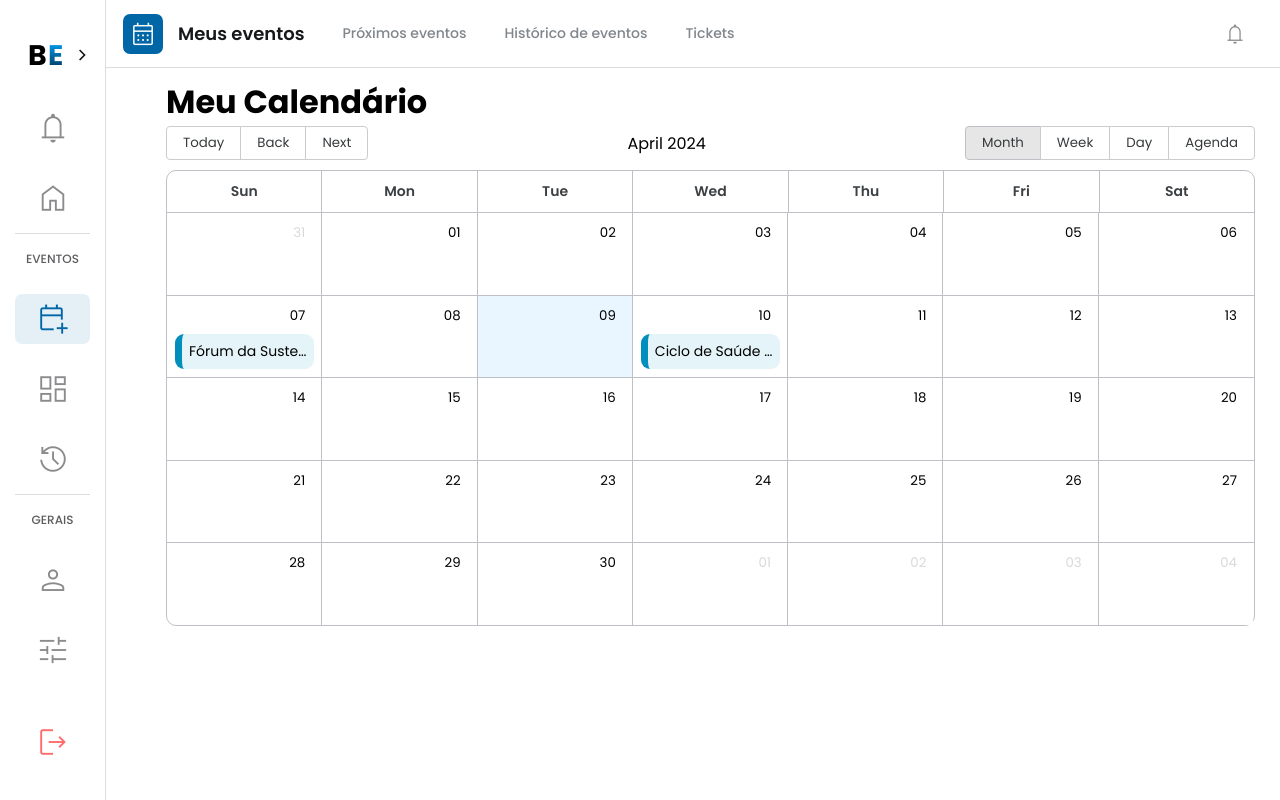
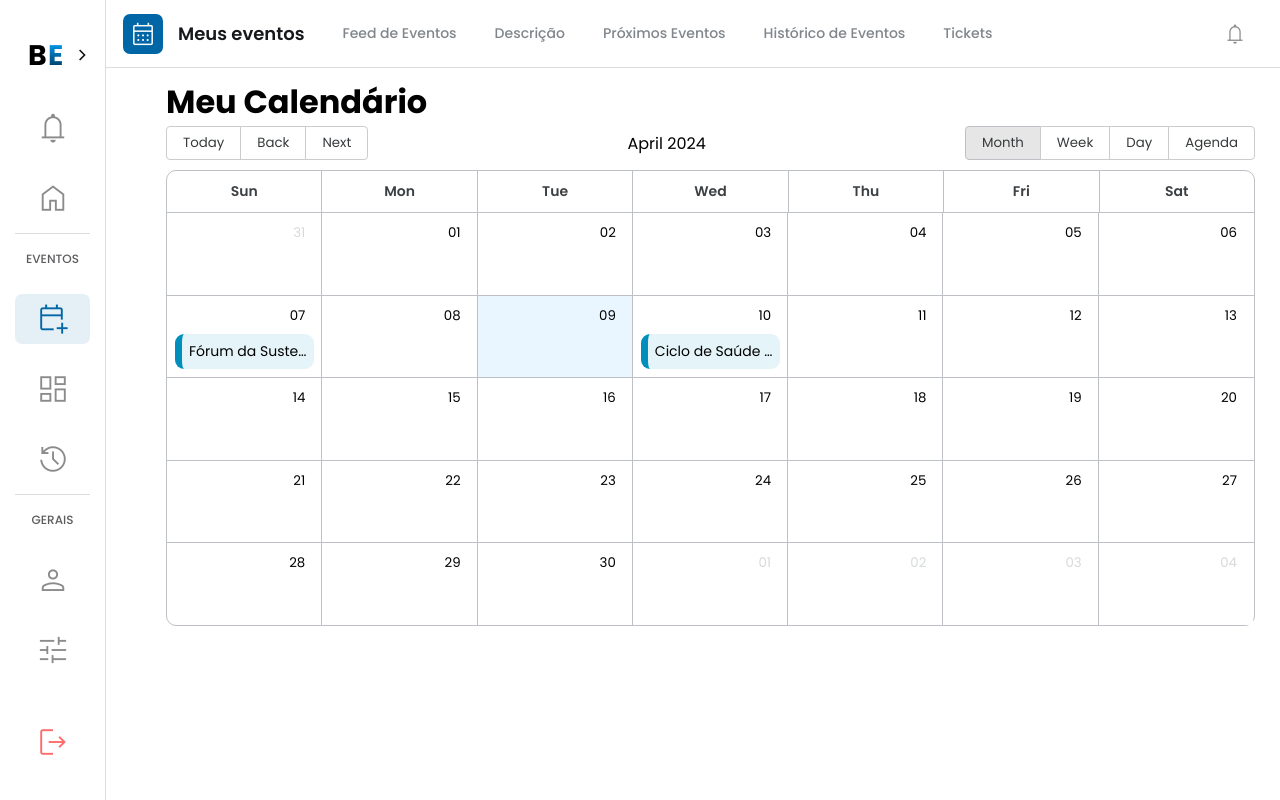
Before and after one commit to EsyProject/EsyFrontend, a React (Vite) app: page /schedule in a window 1280 px wide. Built offline with nearby package versions, Linux system fonts and the light colour scheme.

Commit message:
feat: creating a navlink for code reduction

```diff
--- a/src/components/Navbar/Navbar.jsx
+++ b/src/components/Navbar/Navbar.jsx
@@ -1,87 +1,78 @@
 import PropTypes from "prop-types";
+import { Link } from "react-router-dom";
 import "material-symbols";
-import { Link } from "react-router-dom";
 import "./Navbar.css";
 
-const Navbar = ({
-  currentPageIcon,
-  activePage,
-  showNavigationTexts,
-  navigationText,
-  feedText,
-  feedLink,
-  secondText,
-  secondLink,
-  ticketsText,
-  ticketsLink,
-}) => {
-  return (
+const navLinks = [
+  {
+    key: "feed",
+    text: "Feed de Eventos",
+    href: "/feed",
+  },
+  {
+    key: "description",
+    text: "Descrição",
+    href: "/description",
+  },
+  {
+    key: "schedule",
+    text: "Próximos Eventos",
+    href: "/schedule",
+  },
+  {
+    key: "historic",
+    text: "Histórico de Eventos",
+    href: "/historic",
+  },
+  {
+    key: "tickets",
+    text: "Tickets",
+    href: "/tickets",
+  },
+];
+
+const NavLink = ({ activePage, showNavigationTexts, text, href }) => (
+  <Link to={href} className={activePage === href ? "active" : ""}>
+    {showNavigationTexts && <h4 className={activePage === href ? "active" : ""}>{text}</h4>}
+    {activePage === href && <div className={`subtitle-underline-${href.substr(1)}`}></div>}
+  </Link>
+);
+
+NavLink.propTypes = {
+  activePage: PropTypes.string.isRequired,
+  showNavigationTexts: PropTypes.bool.isRequired,
+  text: PropTypes.string.isRequired,
+  href: PropTypes.string.isRequired,
+};
+
+const Navbar = ({ currentPageIcon, activePage, showNavigationTexts, navigationText }) => (
   <div className="navbar-container">
     <div className="navbar-content">
-        {/* Container for icon */}
       <div className="rectangle">
         <span className="material-symbols-outlined">{currentPageIcon}</span>
       </div>
-
-        {/* Navigation text */}
       <h2>{navigationText}</h2>
-
-        {/* Link to event feed page */}
-        {feedText && feedLink && (
-          <Link to={feedLink} className={activePage === "feed" ? "active" : ""}>
-            {showNavigationTexts && (
-              <h4 className={activePage === "feed" ? "active" : ""}>
-                {feedText}
-              </h4>
-            )}
-            {activePage === "feed" && <div className="subtitle-underline-feed"></div>}
-          </Link>
-        )}
-
-        {/* Link to event history page */}
-        {secondText && secondLink && (
-          <Link to={secondLink} className={activePage === "historic" ? "active" : ""}>
-            {showNavigationTexts && (
-              <h4 className={activePage === "historic" ? "active" : ""}>
-                {secondText}
-              </h4>
-            )}
-            {activePage === "historic" && <div className="subtitle-underline"></div>}
-          </Link>
-        )}
-
-        {/* Link to ticket page */}
-        {ticketsText && ticketsLink && (
-          <Link to={ticketsLink} className={activePage === "tickets" ? "active" : ""}>
-            {showNavigationTexts && (
-              <h4 className={activePage === "tickets" ? "active" : ""}>
-                {ticketsText}
-              </h4>
-            )}
-            {activePage === "tickets" && <div className="subtitle-underline-tickets"></div>}
-          </Link>
-        )}
+      {navLinks.map(({ key, text, href }) => (
+        <NavLink
+          key={key}
+          activePage={activePage}
+          showNavigationTexts={showNavigationTexts}
+          text={text}
+          href={href}
+        />
+      ))}
     </div>
-      {/* Container para o ícone de notificação */}
     <div className="navbar-icon">
       <span className="material-symbols-outlined">notifications</span>
     </div>
   </div>
 );
-};
 
-// PropTypes para o componente Navbar
 Navbar.propTypes = {
   currentPageIcon: PropTypes.string.isRequired,
   activePage: PropTypes.string.isRequired,
   showNavigationTexts: PropTypes.bool.isRequired,
   navigationText: PropTypes.string.isRequired,
-  feedText: PropTypes.string,
-  feedLink: PropTypes.string,
-  secondText: PropTypes.string,
-  secondLink: PropTypes.string,
-  ticketsText: PropTypes.string,
-  ticketsLink: PropTypes.string,
 };
 
 export default Navbar;
```
Lines whose indentation alone changed are shown as unchanged.
